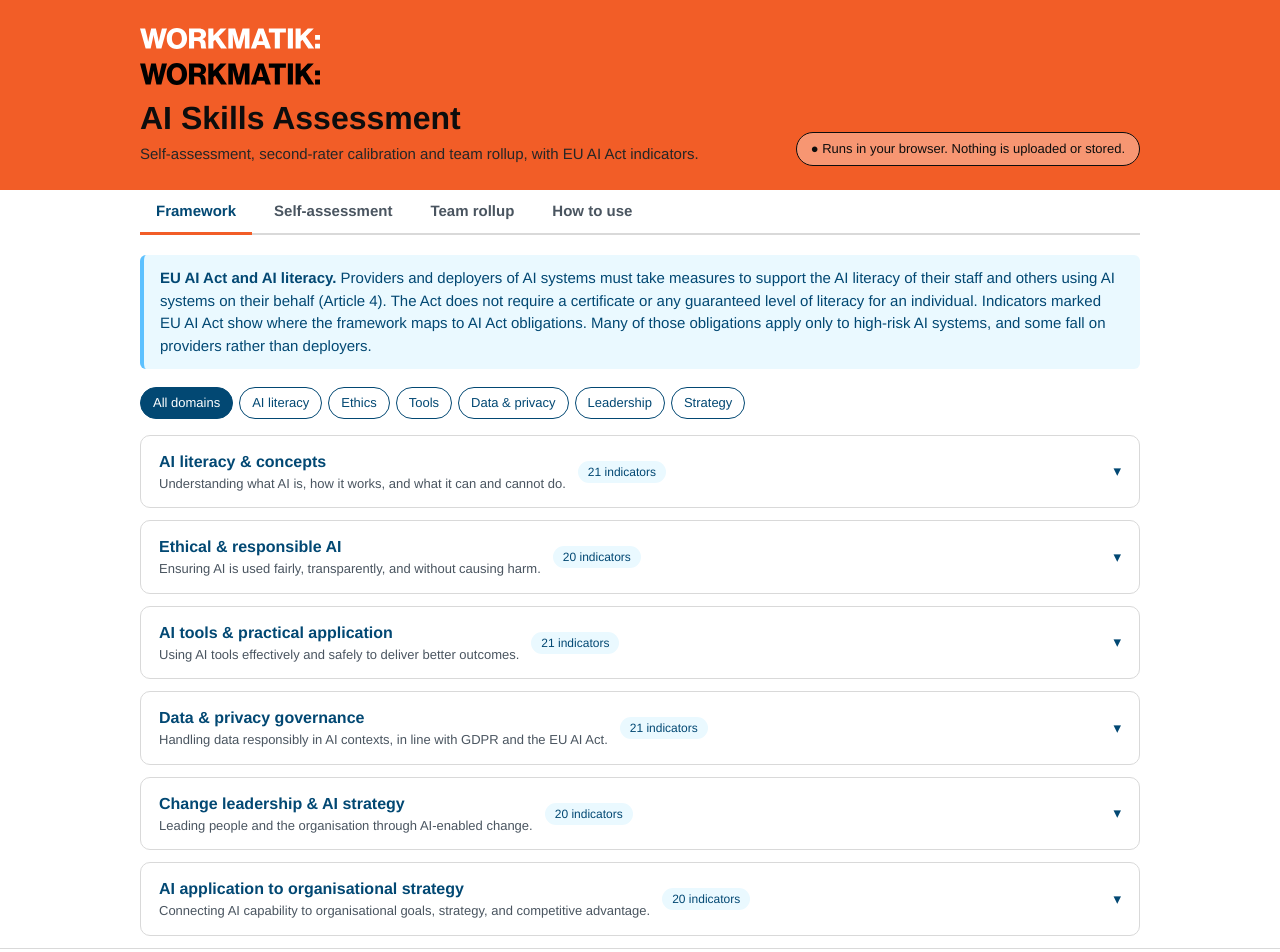
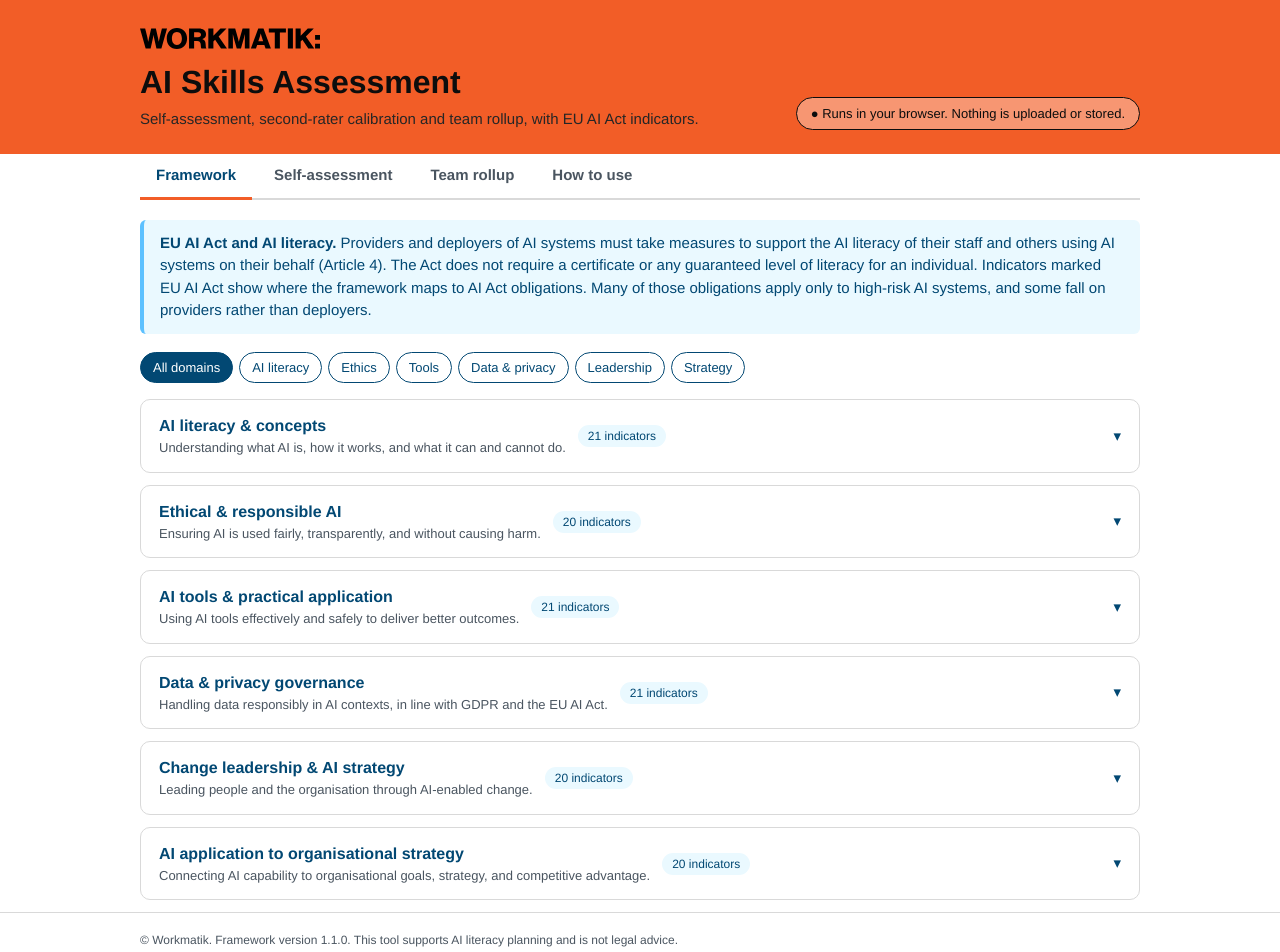
Before and after one commit to ScottStockwellWorkmatik/ai-skills-assessment, a plain HTML site: page index.html in a window 1280 px wide. Shown: the top 952 px of the page. Drawn offline with Linux system fonts and the light colour scheme.

Commit message:
Remove white logo
Updated the Index file to remove the white logo which was not required.

```diff
--- a/index.html
+++ b/index.html
@@ -29,8 +29,7 @@
 <header class="site-header">
   <div class="wrap header-inner">
     <div>
-      <img class="logo logo-screen" src="assets/workmatik-logo-white.svg" alt="Workmatik" width="180" height="21">
-      <img class="logo logo-print" src="assets/workmatik-logo-black.svg" alt="" width="180" height="21" aria-hidden="true">
+      <img class="logo" src="assets/workmatik-logo-black.svg" alt="Workmatik" width="180" height="21">
       <h1>AI Skills Assessment</h1>
       <p class="sub">Self-assessment, second-rater calibration and team rollup, with EU AI Act indicators.</p>
     </div>
```
